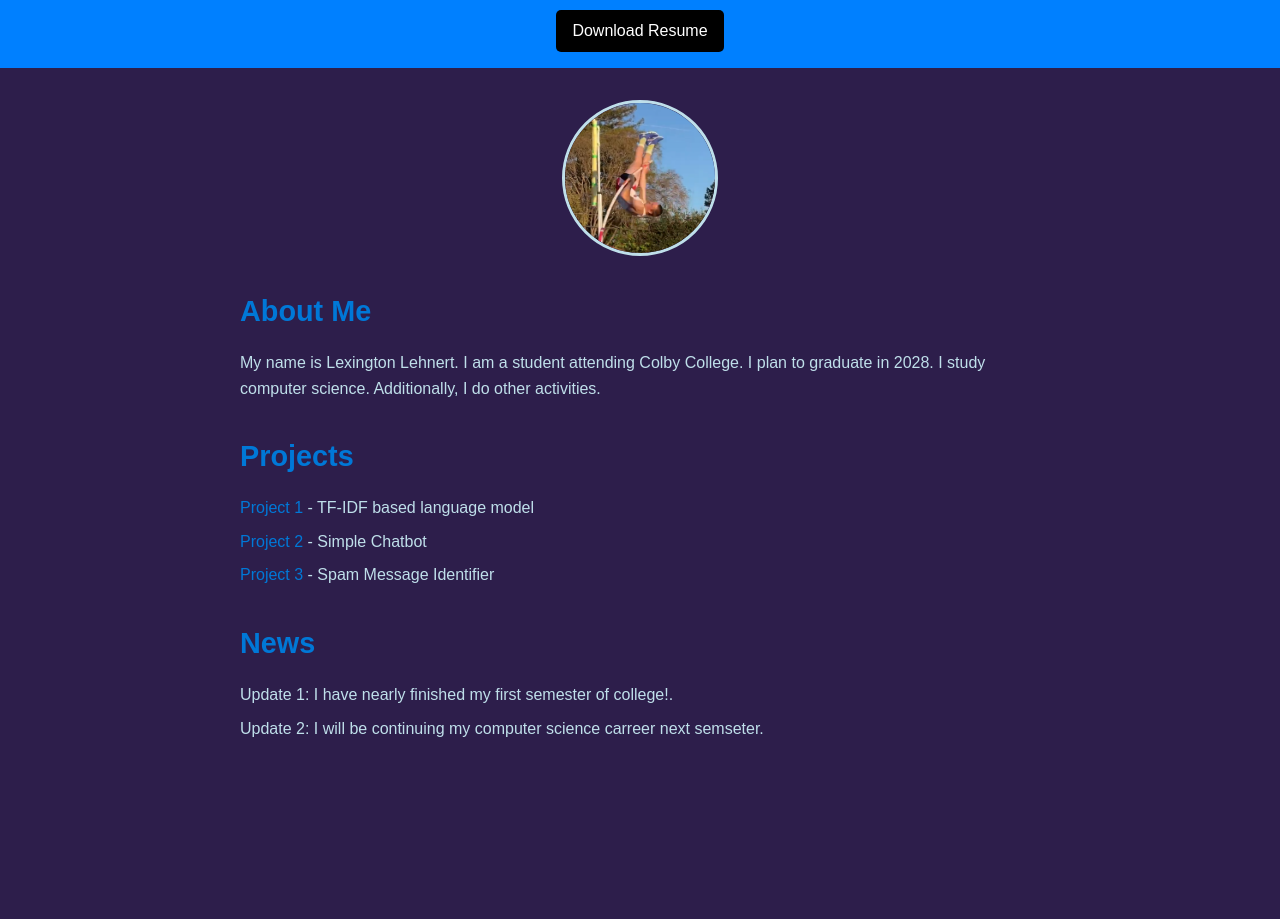
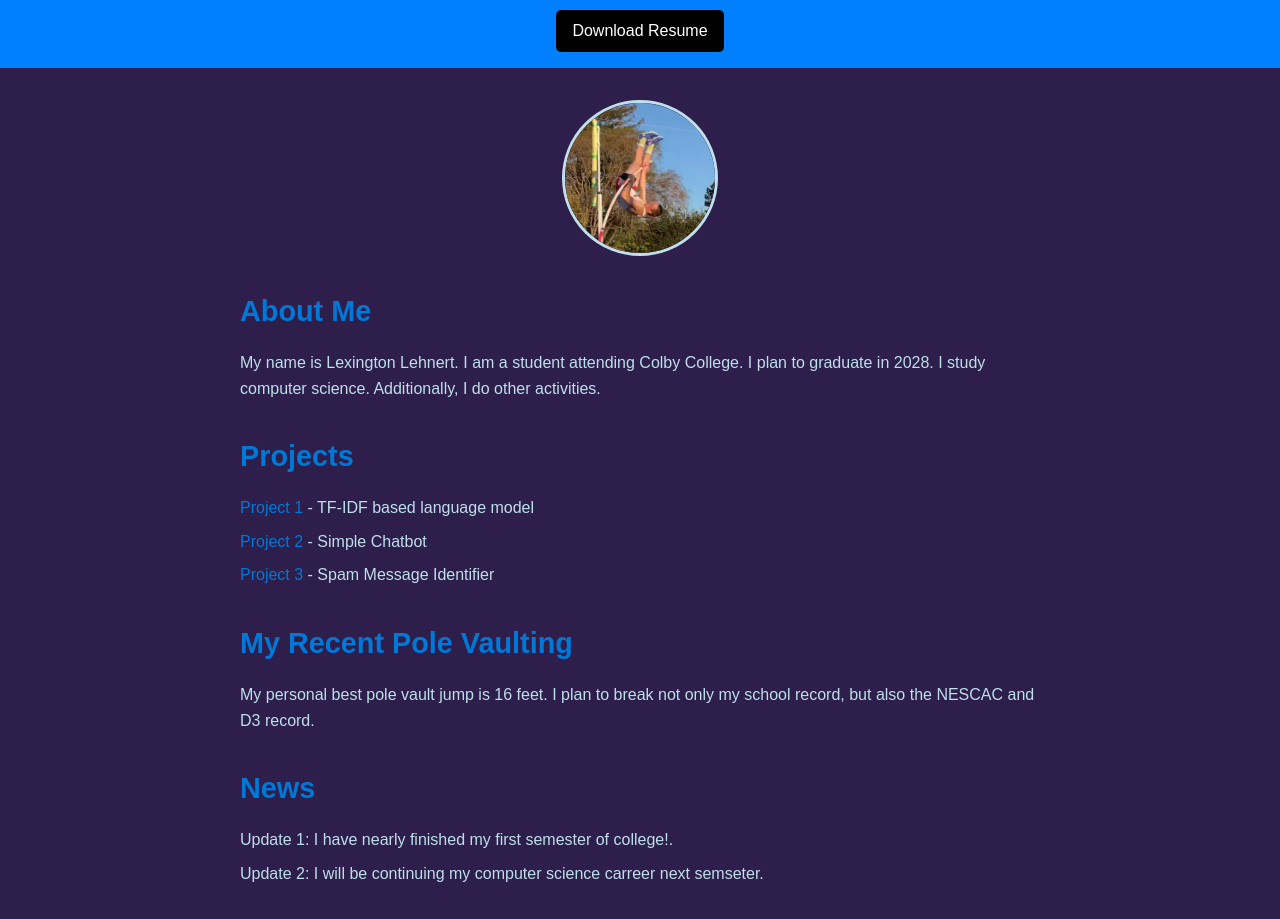
Before and after one commit to LexingtonL/LexingtonL.github.io, a plain HTML site: page index.html in a window 1280 px wide. Shown: the part 177-1096 px from the top of the page. Before the commit the page ends 950 px from the top, so only its background shows below. Drawn offline with Linux system fonts and the light colour scheme.

Commit message:
Addedd employer interest

```diff
--- a/index.html
+++ b/index.html
@@ -51,6 +51,15 @@
             </ul>
         </section>
 
+
+        <section class="Pole Vault Career">
+            <h2>My Recent Pole Vaulting</h2>
+            <!-- Placeholder -->
+            <p>My personal best pole vault jump is 16 feet. I plan to break not only my school record, but also the NESCAC and D3 record.</p>
+        </section>
+
+
+
         <section class="news">
             <h2>News</h2>
             <ul>
```
